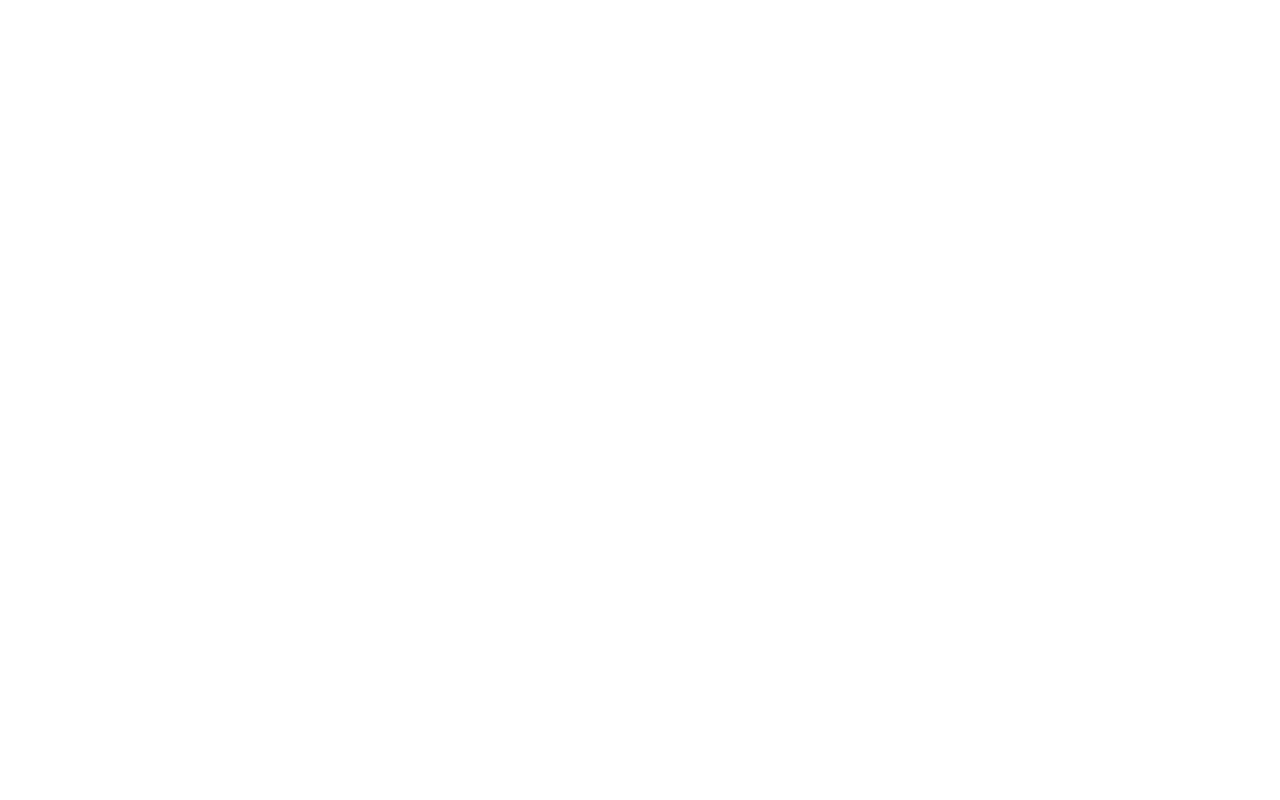
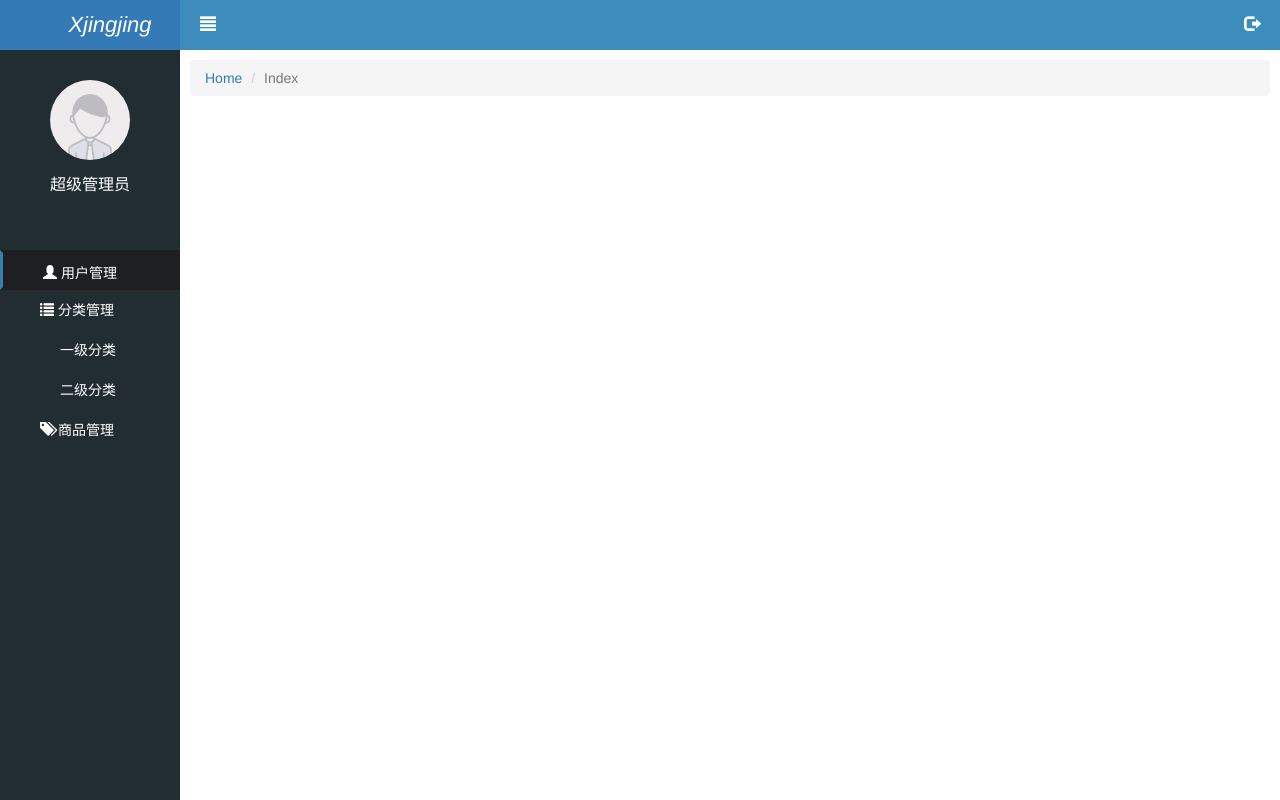
Before and after one commit to Xjingjing/letao, a website: page public/back/index.html in a window 1280 px wide. Drawn offline with Linux system fonts and the light colour scheme.

Commit message:
后台公共布布局

```diff
--- a/public/back/css/comment.css
+++ b/public/back/css/comment.css
@@ -1,5 +1,122 @@
 @charset "UTF-8";
+
+
+ul {
+    margin: 0;
+    padding: 0;
+    list-style: none;
+}
+a{
+    text-decoration: none;
+}
+a:link,a:visited,a:hover,a:active{
+    text-decoration: none;
+}
+
 
 .lt_panel{
     margin-top:150px;
 }
+
+/*index页面样式*/
+
+/*侧边栏*/
+.lt_side{
+    width: 180px;
+    height: 100%;
+    background-color: #222d32;
+    position:fixed;
+    top:0;
+    left:0;
+}
+
+.lt_side .title a{
+    color:#fff;
+    display: block;
+    height: 50px;
+    background-color: #337ab7;
+    line-height:50px;
+    text-align: center;
+    font-size: 22px;
+}
+
+.lt_side .title a{
+    color:#fff;
+}
+
+.lt_side .info{
+    height: 150px;
+    margin-top: 30px;
+    text-align: center;
+}
+
+.lt_side .info img{
+    width: 80px;
+    height: 80px;
+    border-radius: 50%;
+}
+
+.lt_side .info p{
+    color:#fff;
+    font-size: 16px;
+    line-height:50px;
+}
+
+.lt_side .nav{
+    height: 120px;
+    margin-top: 20px;
+}
+.lt_side a{
+    color:#fff;
+    display: block;
+    padding-left: 40px;
+    line-height: 40px;
+    height: 40px;
+    font-size: 14px;
+}
+
+.lt_side .cate_del a{
+    padding-left: 60px;
+}
+
+.now{
+    border:3px solid transparent;
+    border-left-color: #367fa9;
+    background-color: #1d1f21;
+}
+
+
+
+
+
+/*右侧功能区*/
+.lt_main{
+    margin-left: 180px;
+    height: 100px;
+    overflow: hidden;
+}
+
+.lt_header{
+    height: 50px;
+    line-height:50px;
+    background-color: #3c8dbc;
+    position:fixed;
+    left:180px;
+    right:0;
+}
+
+.lt_header span{
+    font-size: 16px;
+    color: #fff;
+    position:absolute;
+    top:16px;
+    cursor: pointer;
+}
+
+.lt_header span:first-child{
+    left:20px;
+}
+
+.lt_header span:nth-child(2){
+    right:20px;
+}
--- a/public/back/index.html
+++ b/public/back/index.html
@@ -2,9 +2,52 @@
 <html lang="en">
 <head>
   <meta charset="UTF-8">
-  <title>Title</title>
+  <title>后台首页</title>
+  <link rel="stylesheet" href="lib/bootstrap/css/bootstrap.css">
+  <link rel="stylesheet" href="css/comment.css">
 </head>
 <body>
 
+  <div class="lt_side">
+    <div class="title">
+      <a href="index.html"><i>Xjingjing</i></a>
+    </div>
+    <div class="info">
+      <img src="images/default.png" alt="">
+      <p>超级管理员</p>
+    </div>
+    <div class="nav">
+      <ul>
+        <li><a href="user.html" class="now"><span class="glyphicon glyphicon-user"></span> 用户管理</a></li>
+        <li><a href="javascript:;">
+          <span class="glyphicon glyphicon-list"></span> 分类管理</a>
+          <div class="cate_del">
+           <a href="first_cate.html">一级分类</a>
+           <a href="sec_cate.html">二级分类</a>
+          </div>
+        </li>
+        <li><a href="user.html"><span class="glyphicon glyphicon-tags"></span> 商品管理</a></li>
+      </ul>
+    </div>
+  </div>
+  <div class="lt_main">
+    <div class="lt_header">
+      <span class="glyphicon glyphicon-align-justify"></span>
+      <span class="glyphicon glyphicon-log-out"></span>
+    </div>
+
+    <div class="content" style="margin-top: 60px;padding-left: 10px;padding-right: 10px">
+      <ol class="breadcrumb">
+        <li><a href="index.html">Home</a></li>
+        <li class="active">Index</li>
+      </ol>
+    </div>
+  </div>
+
+
+
+<script src="lib/jquery/jquery.min.js"></script>
+<script src="lib/bootstrap/js/bootstrap.min.js"></script>
+<script src="js/index.js"></script>
 </body>
 </html>
```
Also changed, not shown: public/back/images/default.png (added).
